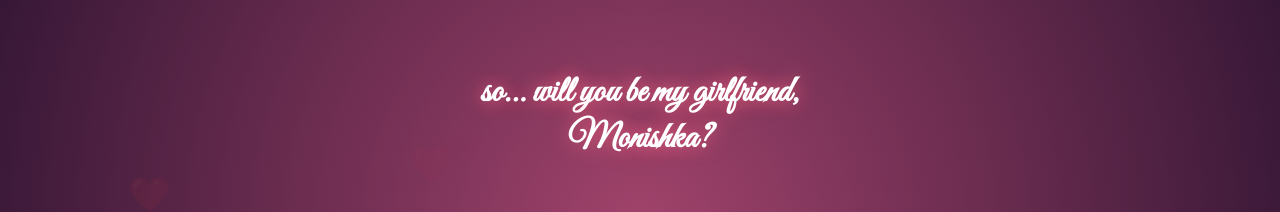
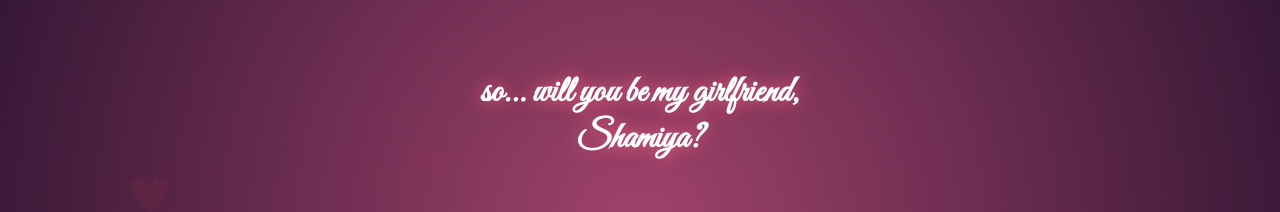
Before and after one commit to parzivalSr/for_you, a plain HTML site: page index.html in a window 1280 px wide. Shown: the part 174-386 px from the top of the page. Drawn offline with Linux system fonts and the light colour scheme.

Commit message:
Update name in index.html

```diff
--- a/index.html
+++ b/index.html
@@ -16,7 +16,7 @@
     </div>
 
     <div class="card">
-        <h1 id="heading">so...  will you be my girlfriend, Monishka?</h1>
+        <h1 id="heading">so...  will you be my girlfriend, Shamiya?</h1>
 
         <div class="game-area">
             <button id="yesBtn" onclick="yes()">yes</button>
```
